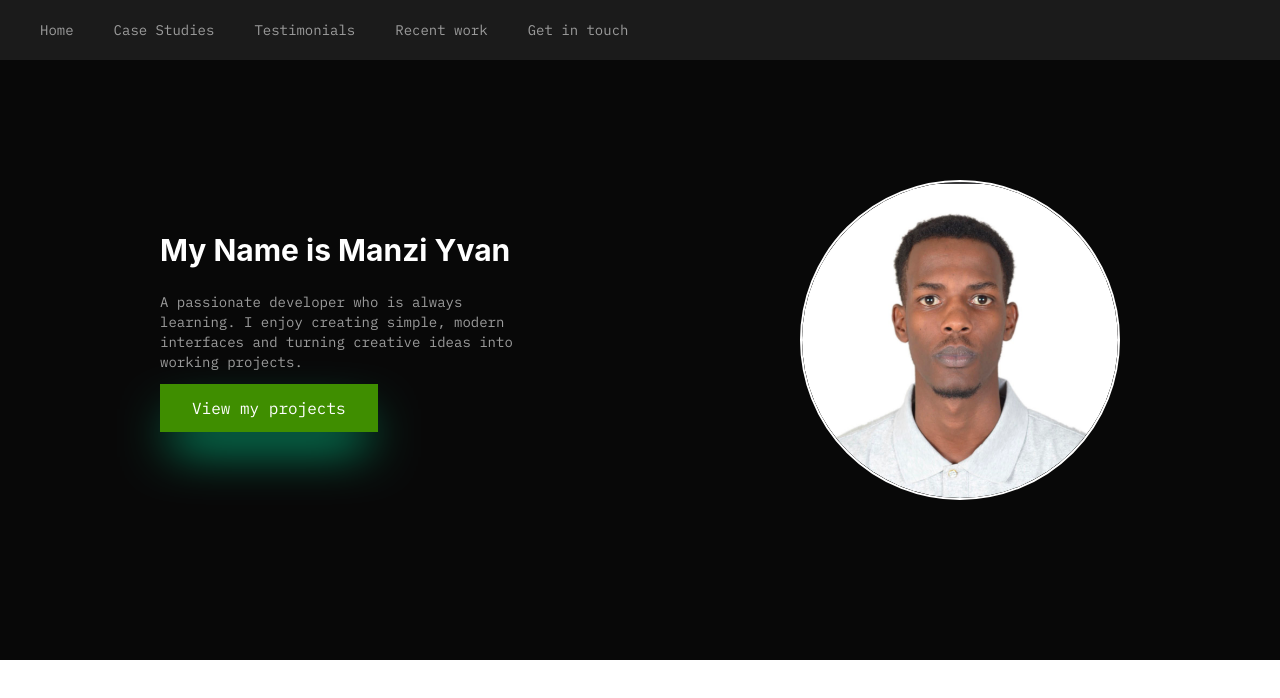
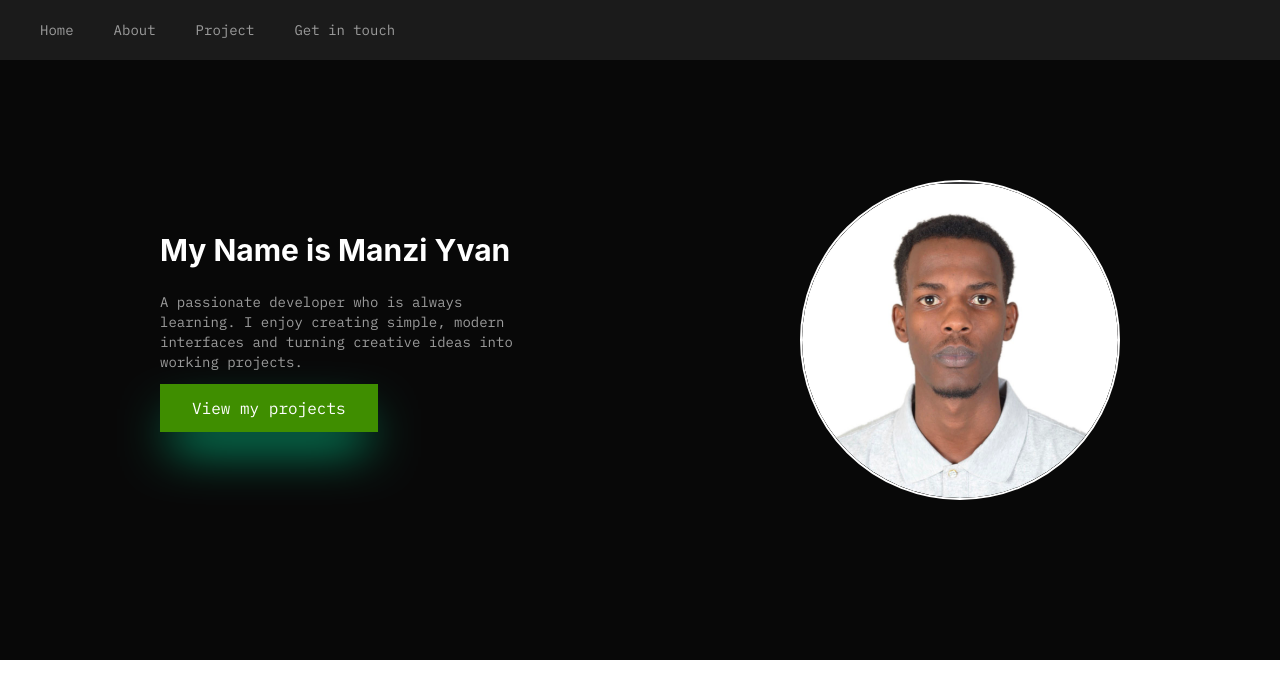
Before and after one commit to Yvan-23/ivanportifolio, a React (Vite) app: page / in a window 1280 px wide. Shown: the top 698 px of the page. Built offline with nearby package versions, Linux system fonts and the light colour scheme.

Commit message:
src folder

```diff
--- a/src/components/navbar.jsx
+++ b/src/components/navbar.jsx
@@ -5,11 +5,10 @@ const Navbar = () => {
   return (
     <div className='bg-[#1B1B1B] text-[#9C9C9C] flex items-center gap-60' >
         <ul className='flex ml-10 gap-10 py-5 text-sm ibm-mono '>
-            <li>Home</li>
-            <li>Case Studies</li>
-            <li>Testimonials</li>
-            <li>Recent work</li>
-            <li>Get in touch</li>
+            <li><a href="#home" className='hover:text-white'>Home</a></li>
+            <li><a href="#about" className=' hover:text-white'>About</a></li>
+            <li><a href="#projects" className=' hover:text-white'>Project</a></li>
+            <li><a href="#Get in touch" className=' hover:text-white'>Get in touch</a></li>
         </ul>
         <div>
             <SocialIcon url="www.instagram.com" bgColor='none' href='https://www.instagram.com/m_yvan_/'  fgColor="#9C9C9C" />
--- a/src/index.css
+++ b/src/index.css
@@ -3,4 +3,7 @@
 
 .ibm-mono {
   font-family: 'IBM Plex Mono', monospace;
+  html{
+    scroll-behavior: smooth;
+  }
 }
```
